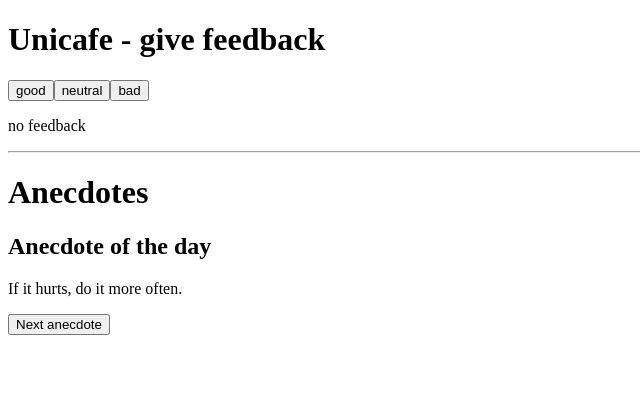
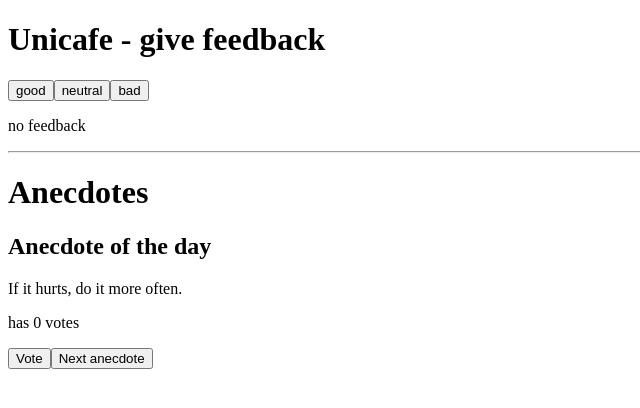
Before and after one commit to veikkoma/fullstack, a React (Create React App) app in the folder part1/unicafe/: page / in a window 1280 px wide. Shown: the top 408 px of the page, without its empty margins (0-640 px from the left). Built offline with nearby package versions, Linux system fonts and the light colour scheme.

Commit message:
part 1.13 - vote calculate - use copy

```diff
--- a/part1/unicafe/src/App.js
+++ b/part1/unicafe/src/App.js
@@ -22,6 +22,7 @@
   ];
 
   const [selected, setSelected] = useState(0);
+  const [votes, setVotes] = useState(Array(anecdotes.length).fill(0)); //Votes - first fill with 0!
 
   // Random select anecdote!
   const selectRandomAnecdote = () => {
@@ -30,6 +31,13 @@
       randomIndex = Math.floor(Math.random() * anecdotes.length);
     } while (randomIndex === selected);
     setSelected(randomIndex);
+  };
+
+  // Add vote to chosen index
+  const voteAnecdote = () => {
+    const copy = [...votes];
+    copy[selected] += 1;
+    setVotes(copy);
   };
 
   return (
@@ -49,6 +57,8 @@
       <h1>Anecdotes</h1>
       <h2>Anecdote of the day</h2>
       <p>{anecdotes[selected]}</p>
+      <p>has {votes[selected]} votes</p>
+      <Button text="Vote" handleClick={voteAnecdote} />
       <Button text="Next anecdote" handleClick={selectRandomAnecdote} />
     </div>
   );
```
